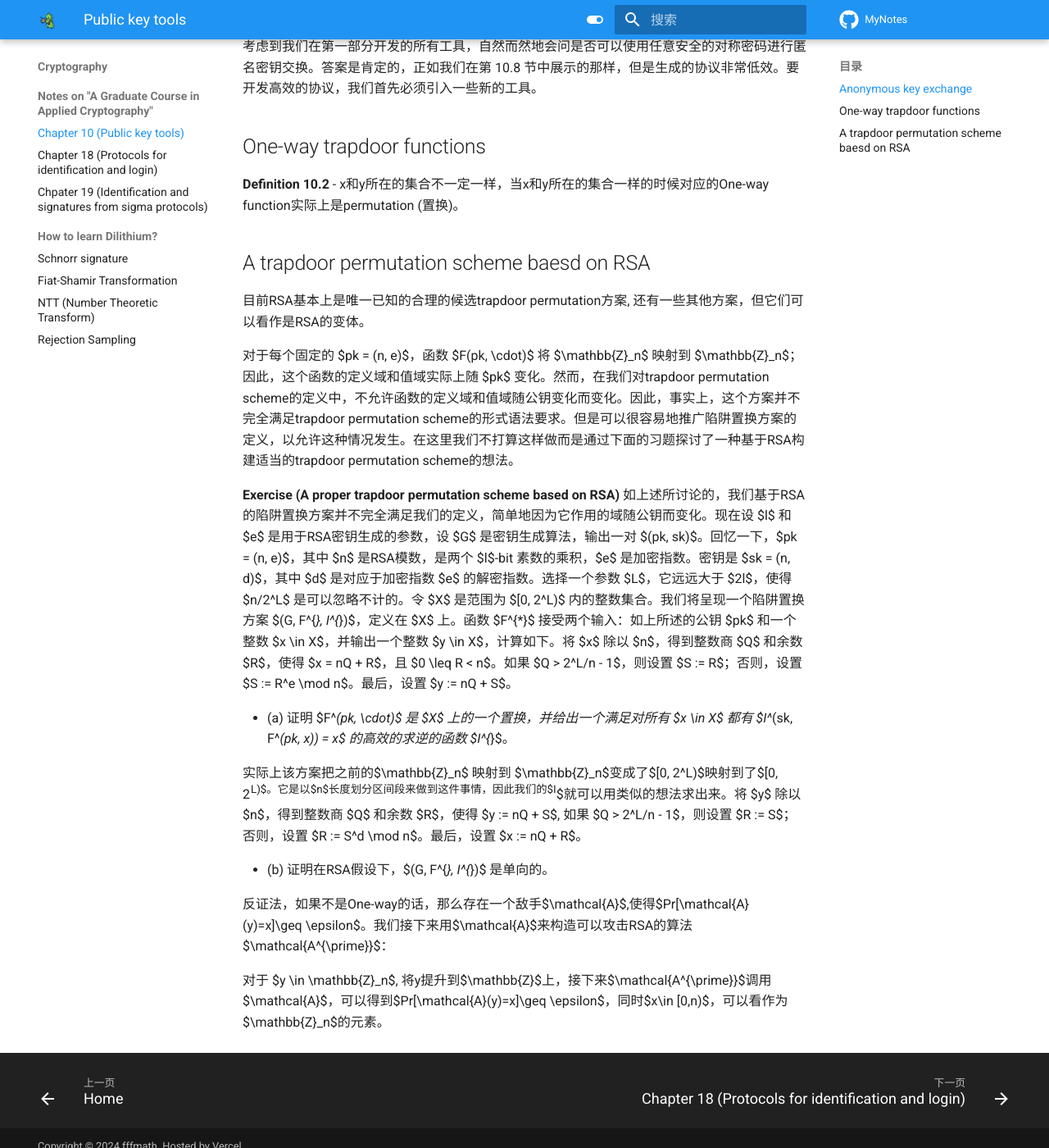
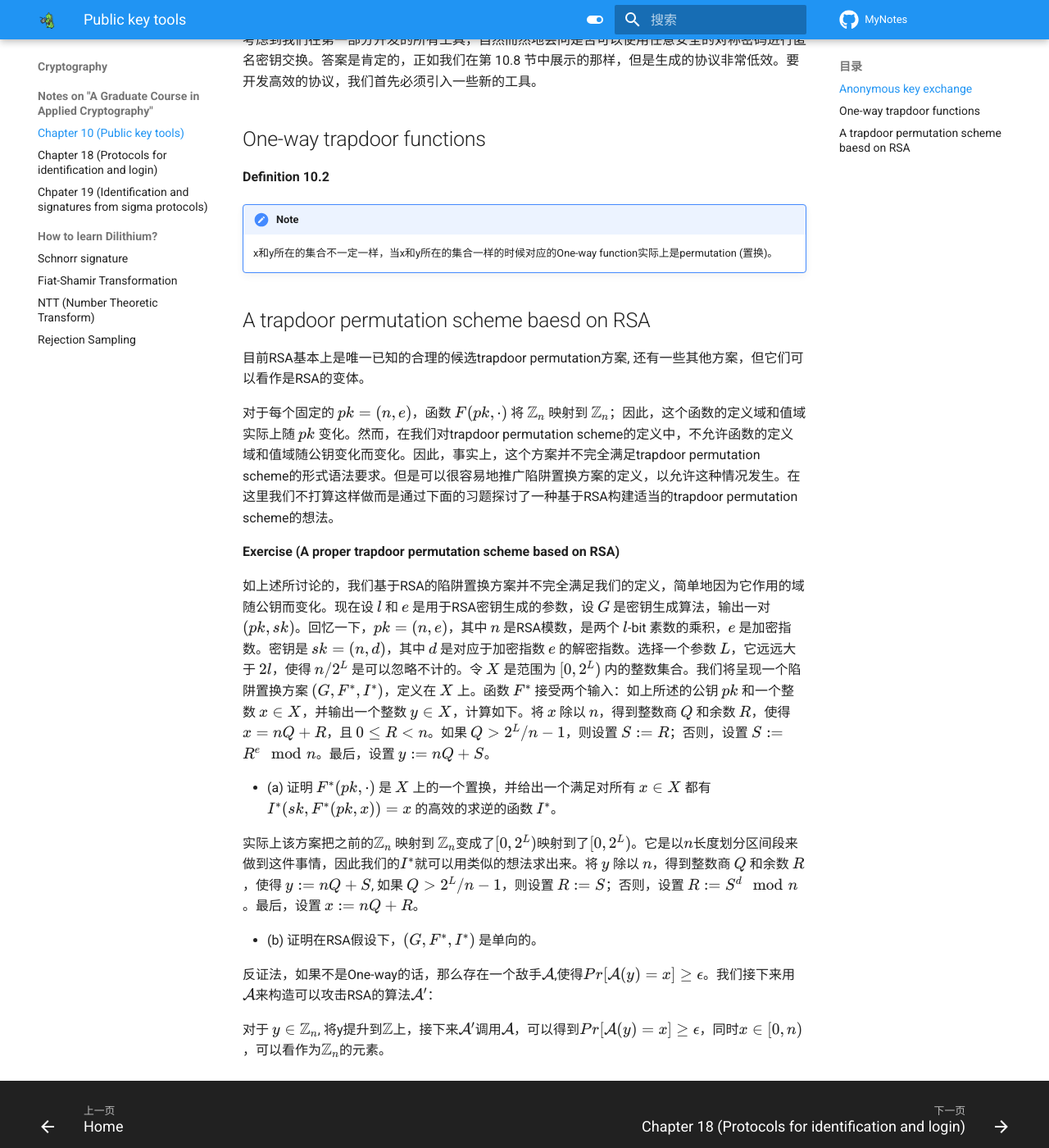
Before and after one commit to fffmath/mynotes, an MkDocs documentation site: the page built from docs/blog/bs-cryptography/chapter10.md, in a window 1280 px wide and 1400 px high, scrolled down 854 px. Shown: the whole window at 82% size. Built offline with MkDocs 1.6.1 and Material for MkDocs 9.7.7, drawn with Linux system fonts in a browser that asks for light colours; comment, search, counter and statistics services are not loaded; some of the changed text lies outside the part shown.

Commit message:
add latex

```diff
--- a/docs/blog/bs-cryptography/chapter10.md
+++ b/docs/blog/bs-cryptography/chapter10.md
@@ -10,6 +10,7 @@ comments: false
 
 ## Anonymous key exchange
 本书是现代密码学的教材，因此采用基于game的语言去描述/定义安全性。
+
 **Attack Game 10.1** (Anonymous key exchange)
 
 对于一个密钥交换协议 $P = (A, B)$，以及给定的对手 $A$，攻击游戏的运行如下：
@@ -27,13 +28,17 @@ comments: false
 
 ## One-way trapdoor functions
 **Definition 10.2**
-- x和y所在的集合不一定一样，当x和y所在的集合一样的时候对应的One-way function实际上是permutation (置换)。
+
+!!! note
+    x和y所在的集合不一定一样，当x和y所在的集合一样的时候对应的One-way function实际上是permutation (置换)。
+
 ## A trapdoor permutation scheme baesd on RSA
 目前RSA基本上是唯一已知的合理的候选trapdoor permutation方案, 还有一些其他方案，但它们可以看作是RSA的变体。
 
 对于每个固定的 $pk = (n, e)$，函数 $F(pk, \cdot)$ 将 $\mathbb{Z}_n$ 映射到 $\mathbb{Z}_n$；因此，这个函数的定义域和值域实际上随 $pk$ 变化。然而，在我们对trapdoor permutation scheme的定义中，不允许函数的定义域和值域随公钥变化而变化。因此，事实上，这个方案并不完全满足trapdoor permutation scheme的形式语法要求。但是可以很容易地推广陷阱置换方案的定义，以允许这种情况发生。在这里我们不打算这样做而是通过下面的习题探讨了一种基于RSA构建适当的trapdoor permutation scheme的想法。
 
 **Exercise (A proper trapdoor permutation scheme based on RSA)**
+
 如上述所讨论的，我们基于RSA的陷阱置换方案并不完全满足我们的定义，简单地因为它作用的域随公钥而变化。现在设 $l$ 和 $e$ 是用于RSA密钥生成的参数，设 $G$ 是密钥生成算法，输出一对 $(pk, sk)$。回忆一下，$pk = (n, e)$，其中 $n$ 是RSA模数，是两个 $l$-bit 素数的乘积，$e$ 是加密指数。密钥是 $sk = (n, d)$，其中 $d$ 是对应于加密指数 $e$ 的解密指数。选择一个参数 $L$，它远远大于 $2l$，使得 $n/2^L$ 是可以忽略不计的。令 $X$ 是范围为 $[0, 2^L)$ 内的整数集合。我们将呈现一个陷阱置换方案 $(G, F^{*}, I^{*})$，定义在 $X$ 上。函数 $F^{*}$ 接受两个输入：如上所述的公钥 $pk$ 和一个整数 $x \in X$，并输出一个整数 $y \in X$，计算如下。将 $x$ 除以 $n$，得到整数商 $Q$ 和余数 $R$，使得 $x = nQ + R$，且 $0 \leq R < n$。如果 $Q > 2^L/n - 1$，则设置 $S := R$；否则，设置 $S := R^e \mod n$。最后，设置 $y := nQ + S$。
 
 - (a) 证明 $F^*(pk, \cdot)$ 是 $X$ 上的一个置换，并给出一个满足对所有 $x \in X$ 都有 $I^*(sk, F^*(pk, x)) = x$ 的高效的求逆的函数 $I^{*}$。
--- /dev/null
+++ b/docs/javascripts/katex.js
@@ -0,0 +1,10 @@
+document$.subscribe(({ body }) => {
+    renderMathInElement(body, {
+      delimiters: [
+        { left: "$$",  right: "$$",  display: true },
+        { left: "$",   right: "$",   display: false },
+        { left: "\\(", right: "\\)", display: false },
+        { left: "\\[", right: "\\]", display: true }
+      ],
+    })
+  })
--- a/mkdocs.yml
+++ b/mkdocs.yml
@@ -127,3 +127,15 @@ markdown_extensions:
   - pymdownx.betterem
   - pymdownx.critic
   - pymdownx.details
+  - pymdownx.details
+  - pymdownx.superfences
+  - pymdownx.arithmatex:
+      generic: true
+
+extra_javascript:
+  - javascripts/katex.js
+  - https://cdnjs.cloudflare.com/ajax/libs/KaTeX/0.16.7/katex.min.js
+  - https://cdnjs.cloudflare.com/ajax/libs/KaTeX/0.16.7/contrib/auto-render.min.js
+
+extra_css:
+  - https://cdnjs.cloudflare.com/ajax/libs/KaTeX/0.16.7/katex.min.css
```
